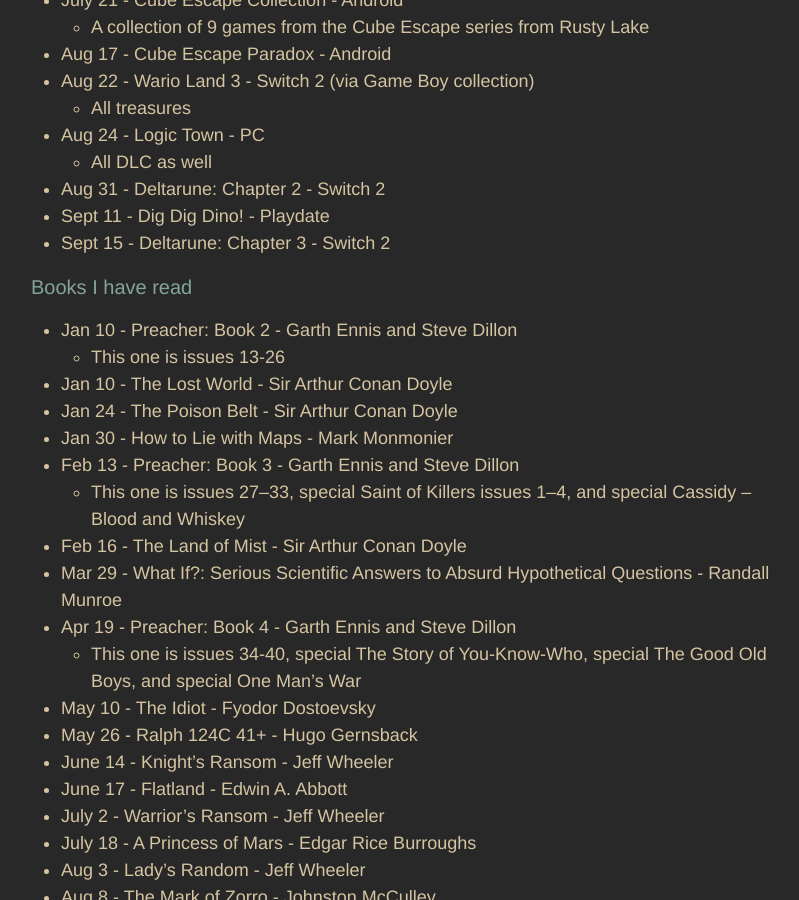
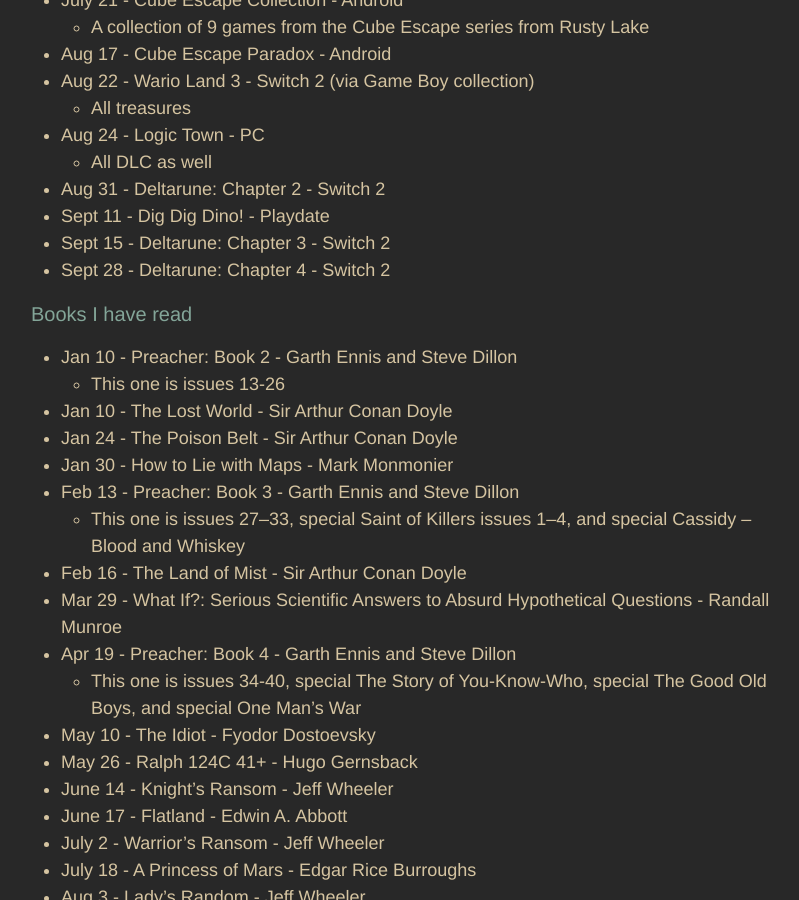
Before and after one commit to adkinsrs/sadkins_site, a Jekyll site: the page built from misc.md, in a window 1280 px wide and 900 px high, scrolled down 1031 px. Shown: the whole window, without its empty margins (239-1038 px from the left). Built offline with Jekyll 4.4.1, drawn with Linux system fonts in a browser that asks for light colours.

Commit message:
beat a game

```diff
--- a/misc.md
+++ b/misc.md
@@ -45,6 +45,7 @@
 * Aug 31 - Deltarune: Chapter 2 - Switch 2
 * Sept 11 - Dig Dig Dino! - Playdate
 * Sept 15 - Deltarune: Chapter 3 - Switch 2
+* Sept 28 - Deltarune: Chapter 4 - Switch 2
 
 ### Books I have read
 
```
